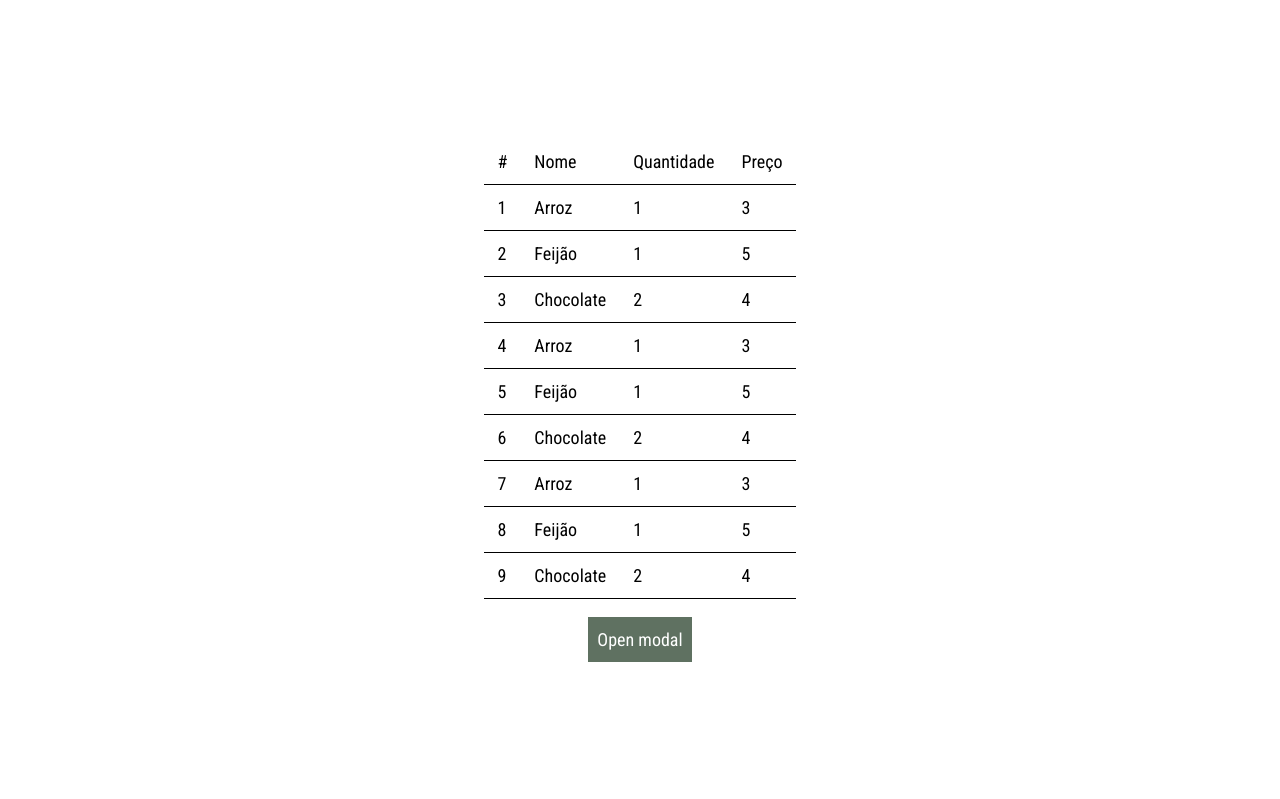
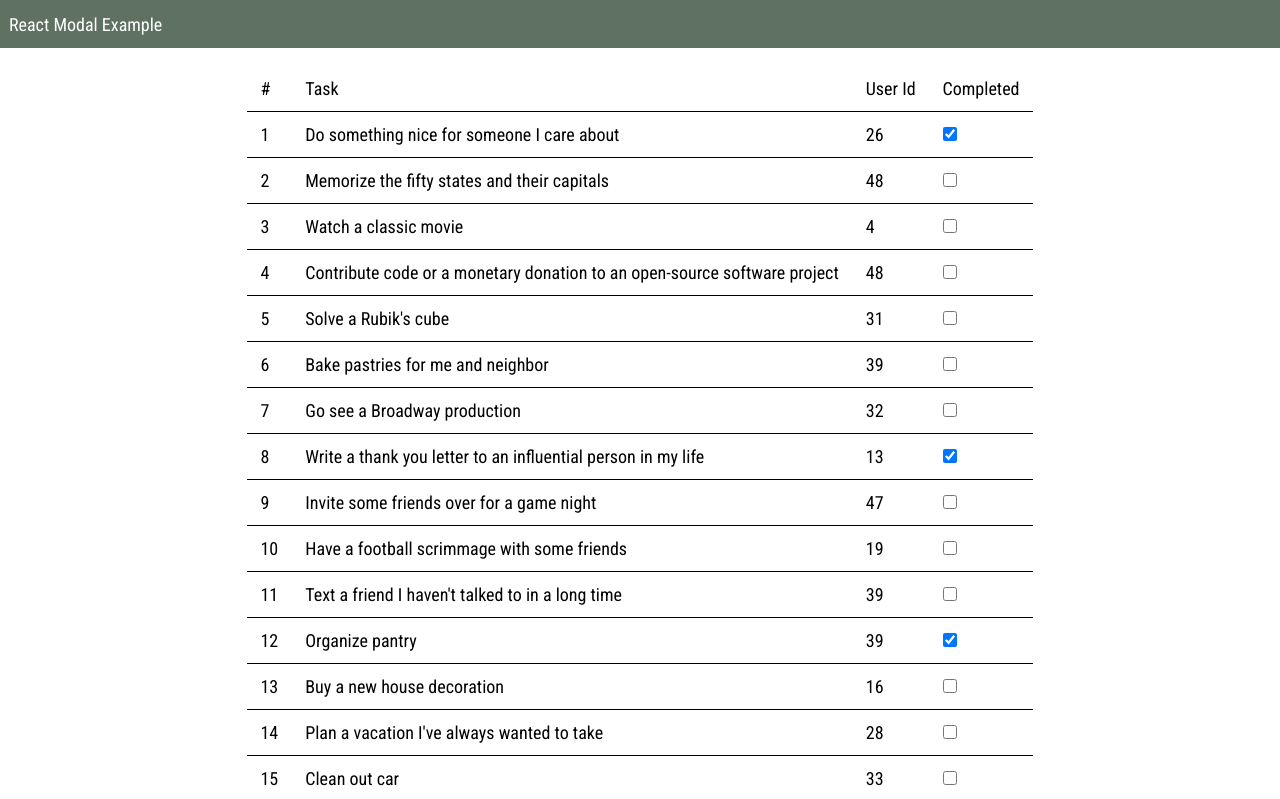
Before and after one commit to kalninandre/React-Modal, a React (Vite) app: page / in a window 1280 px wide. Shown: the top 799 px of the page. Built offline with nearby package versions, Linux system fonts and the light colour scheme.

Commit message:
- Data.json added
- Body scroll hotfixes

- Better layout and performance

```diff
--- /dev/null
+++ b/src/assets/data.json
@@ -0,0 +1,42 @@
+[
+	{ "id": 1, "todo": "Do something nice for someone I care about", "completed": true, "userId": 26 },
+	{ "id": 2, "todo": "Memorize the fifty states and their capitals", "completed": false, "userId": 48 },
+	{ "id": 3, "todo": "Watch a classic movie", "completed": false, "userId": 4 },
+	{
+		"id": 4,
+		"todo": "Contribute code or a monetary donation to an open-source software project",
+		"completed": false,
+		"userId": 48
+	},
+	{ "id": 5, "todo": "Solve a Rubik's cube", "completed": false, "userId": 31 },
+	{ "id": 6, "todo": "Bake pastries for me and neighbor", "completed": false, "userId": 39 },
+	{ "id": 7, "todo": "Go see a Broadway production", "completed": false, "userId": 32 },
+	{
+		"id": 8,
+		"todo": "Write a thank you letter to an influential person in my life",
+		"completed": true,
+		"userId": 13
+	},
+	{ "id": 9, "todo": "Invite some friends over for a game night", "completed": false, "userId": 47 },
+	{ "id": 10, "todo": "Have a football scrimmage with some friends", "completed": false, "userId": 19 },
+	{ "id": 11, "todo": "Text a friend I haven't talked to in a long time", "completed": false, "userId": 39 },
+	{ "id": 12, "todo": "Organize pantry", "completed": true, "userId": 39 },
+	{ "id": 13, "todo": "Buy a new house decoration", "completed": false, "userId": 16 },
+	{ "id": 14, "todo": "Plan a vacation I've always wanted to take", "completed": false, "userId": 28 },
+	{ "id": 15, "todo": "Clean out car", "completed": false, "userId": 33 },
+	{ "id": 16, "todo": "Draw and color a Mandala", "completed": true, "userId": 24 },
+	{ "id": 17, "todo": "Create a cookbook with favorite recipes", "completed": false, "userId": 1 },
+	{ "id": 18, "todo": "Bake a pie with some friends", "completed": false, "userId": 1 },
+	{ "id": 19, "todo": "Create a compost pile", "completed": true, "userId": 5 },
+	{ "id": 20, "todo": "Take a hike at a local park", "completed": true, "userId": 43 },
+	{ "id": 21, "todo": "Take a class at local community center that interests you", "completed": false, "userId": 22 },
+	{ "id": 22, "todo": "Research a topic interested in", "completed": false, "userId": 4 },
+	{ "id": 23, "todo": "Plan a trip to another country", "completed": true, "userId": 37 },
+	{ "id": 24, "todo": "Improve touch typing", "completed": false, "userId": 45 },
+	{ "id": 25, "todo": "Learn Express.js", "completed": false, "userId": 49 },
+	{ "id": 26, "todo": "Learn calligraphy", "completed": false, "userId": 50 },
+	{ "id": 27, "todo": "Have a photo session with some friends", "completed": false, "userId": 14 },
+	{ "id": 28, "todo": "Go to the gym", "completed": false, "userId": 15 },
+	{ "id": 29, "todo": "Make own LEGO creation", "completed": false, "userId": 30 },
+	{ "id": 30, "todo": "Take cat on a walk", "completed": false, "userId": 15 }
+]
--- a/src/components/Modal/Action.tsx
+++ b/src/components/Modal/Action.tsx
@@ -1,5 +1,7 @@
 import { tv } from 'tailwind-variants';
 import { twMerge } from 'tailwind-merge';
+
+import { useModal } from '@components/Modal/Root';
 
 type ModalActionProps = React.ButtonHTMLAttributes<HTMLButtonElement> & {
 	children: React.ReactNode;
@@ -23,11 +25,13 @@ const button = tv({
 });
 
 const Action = ({ children, color, className, ...props }: ModalActionProps) => {
+	const { setIsOpen } = useModal();
+
 	if (className && className.includes('close-modal')) {
 		setTimeout(() => {
 			jQuery('button.close-modal').on('click', function () {
 				jQuery(this).off('click');
-				jQuery('.backdrop').trigger('click');
+				setIsOpen(false);
 			});
 		});
 	}
--- a/src/components/Modal/Root.tsx
+++ b/src/components/Modal/Root.tsx
@@ -1,15 +1,30 @@
-import { useState } from 'react';
+import React, { useContext, useState } from 'react';
+
+import useScreen from '@components/hooks/useScreen';
 
 import './modal.scss';
 
 type ModalRootProps = {
 	children: React.ReactNode[];
-	width: number;
-	height: number;
+	width: string;
+	height: string;
 };
+
+type ModalContextValue = {
+	isOpen: boolean;
+	setIsOpen: React.Dispatch<React.SetStateAction<boolean>>;
+};
+
+const ModalContext = React.createContext<ModalContextValue>({} as ModalContextValue);
 
 const Root = ({ width, height, children }: ModalRootProps) => {
 	const [isOpen, setIsOpen] = useState(false);
+
+	if (isOpen) {
+		document.querySelector('body')?.classList.add('modal-is-open');
+	} else {
+		document.querySelector('body')?.classList.remove('modal-is-open');
+	}
 
 	let trigger, content;
 
@@ -18,15 +33,32 @@ const Root = ({ width, height, children }: ModalRootProps) => {
 		else content = item;
 	});
 
+	const { isMobile, isTablet, isNotebook } = useScreen();
+	if (isMobile) {
+		width = '90%';
+		height = '85%';
+	} else if (isTablet) {
+		width = '80%';
+		height = '85%';
+	} else if (isNotebook) {
+		if (parseInt(width as string) * 2 < 60) width = '60%';
+		height = '85%';
+	}
+
+	const ModalContextValue = {
+		isOpen,
+		setIsOpen,
+	};
+
 	return (
-		<>
+		<ModalContext.Provider value={ModalContextValue}>
 			<div onClick={() => setIsOpen(true)}>{trigger}</div>
 			{isOpen && (
 				<div className='backdrop' onClick={() => setIsOpen(false)}>
 					<div className='backdrop-centralizer'>
 						<div
 							className='modal-container'
-							style={{ width, height }}
+							style={{ '--modal-width': width, '--modal-height': height } as React.CSSProperties}
 							onClick={event => event.stopPropagation()}
 						>
 							<div className='modal-closer'>
@@ -37,8 +69,13 @@ const Root = ({ width, height, children }: ModalRootProps) => {
 					</div>
 				</div>
 			)}
-		</>
+		</ModalContext.Provider>
 	);
 };
 
+// eslint-disable-next-line react-refresh/only-export-components
+export const useModal = () => {
+	return useContext(ModalContext);
+};
+
 export default Root;
--- a/src/components/Modal/modal.scss
+++ b/src/components/Modal/modal.scss
@@ -1,11 +1,12 @@
 .backdrop {
-	position: absolute;
+	position: fixed;
 	top: 0px;
 	left: 0px;
+
 	width: 100vw;
 	height: 100vh;
+
 	background-color: rgba(0, 0, 0, 0.6);
-	overflow: hidden;
 	z-index: 10;
 }
 
@@ -21,11 +22,15 @@
 		background-color: var(--white);
 		border-radius: 6px;
 
+		width: var(--modal-width);
+		height: var(--modal-height);
+
 		.modal-closer {
 			position: absolute;
 			color: white;
-			top: 6px;
+			top: 0px;
 			right: 0px;
+			padding: 8px 0px;
 		}
 	}
 }
@@ -89,3 +94,8 @@
 		border-bottom-right-radius: 4px;
 	}
 }
+
+// Removes body scroll when modal is open
+body.modal-is-open {
+	overflow-y: hidden;
+}
--- /dev/null
+++ b/src/components/hooks/useScreen.tsx
@@ -0,0 +1,35 @@
+import { useState, useEffect } from 'react';
+
+const delay = 500;
+
+const useScreen = () => {
+	const [screen, setScreen] = useState(window.innerWidth);
+
+	const isMobile = screen <= 768;
+	const isTablet = screen > 768 && screen <= 1024;
+	const isNotebook = screen > 1024 && screen <= 1440;
+
+	useEffect(() => {
+		const resize = () => {
+			setScreen(window.innerWidth);
+		};
+		let timeout = setTimeout(resize, delay);
+
+		window.addEventListener('resize', function () {
+			if (typeof timeout != 'undefined' || timeout != null) clearTimeout(timeout);
+			timeout = setTimeout(resize, delay);
+		});
+
+		return () => {
+			window.removeEventListener('resize', resize);
+		};
+	}, []);
+
+	return {
+		isMobile,
+		isTablet,
+		isNotebook,
+	};
+};
+
+export default useScreen;
--- a/src/routes/App.tsx
+++ b/src/routes/App.tsx
@@ -1,75 +1,23 @@
-import { useState } from 'react';
 import { Modal } from '../components/Index';
+import json from '../assets/data.json';
 
 function App() {
-	const [data] = useState([
-		{
-			id: 1,
-			name: 'Arroz',
-			quantity: 1,
-			price: 3,
-		},
-		{
-			id: 2,
-			name: 'Feijão',
-			quantity: 1,
-			price: 5,
-		},
-		{
-			id: 3,
-			name: 'Chocolate',
-			quantity: 2,
-			price: 4,
-		},
-		{
-			id: 4,
-			name: 'Arroz',
-			quantity: 1,
-			price: 3,
-		},
-		{
-			id: 5,
-			name: 'Feijão',
-			quantity: 1,
-			price: 5,
-		},
-		{
-			id: 6,
-			name: 'Chocolate',
-			quantity: 2,
-			price: 4,
-		},
-		{
-			id: 7,
-			name: 'Arroz',
-			quantity: 1,
-			price: 3,
-		},
-		{
-			id: 8,
-			name: 'Feijão',
-			quantity: 1,
-			price: 5,
-		},
-		{
-			id: 9,
-			name: 'Chocolate',
-			quantity: 2,
-			price: 4,
-		},
-	]);
+	const data = json;
 
 	return (
 		<>
-			<div className='w-screen h-screen'>
-				<div className='flex flex-col justify-center items-center h-full'>
+			<header className='flex items-center w-full h-[48px] bg-green text-white p-2'>
+				<div>React Modal Example</div>
+			</header>
+			<div className='min-w-[100%] min-h-[100%] mt-4'>
+				<div className='flex flex-col justify-center items-center'>
 					<table>
 						<thead>
 							<tr className='border-b'>
 								<td>#</td>
-								<td>Nome</td>
-								<td>Quantidade</td>
-								<td>Preço</td>
+								<td>Task</td>
+								<td>User Id</td>
+								<td>Completed</td>
 							</tr>
 						</thead>
 
@@ -78,9 +26,15 @@ function App() {
 								return (
 									<tr className='border-b' key={index}>
 										<td>{i.id}</td>
-										<td>{i.name}</td>
-										<td>{i.quantity}</td>
-										<td>{i.price}</td>
+										<td>{i.todo}</td>
+										<td>{i.userId}</td>
+										<td>
+											<input
+												className='w-[14px] h-[14px]'
+												type='checkbox'
+												defaultChecked={i.completed}
+											/>
+										</td>
 									</tr>
 								);
 							})}
@@ -88,18 +42,19 @@ function App() {
 					</table>
 
 					<div className='flex mt-4'>
-						<Modal.Root width={640} height={440}>
+						<Modal.Root width={'1024px'} height={'768px'}>
 							<button className='trigger bg-green text-white p-2'>Open modal</button>
 							<Modal.Container>
-								<Modal.Header>Título do Modal</Modal.Header>
+								<Modal.Header>Modal Header</Modal.Header>
 								<Modal.Content>
+									<div className='flex justify-center'>
 										<table>
 											<thead>
 												<tr className='border-b'>
 													<td>#</td>
-												<td>Nome</td>
-												<td>Quantidade</td>
-												<td>Preço</td>
+													<td>Task</td>
+													<td>User Id</td>
+													<td>Completed</td>
 												</tr>
 											</thead>
 
@@ -108,29 +63,39 @@ function App() {
 													return (
 														<tr className='border-b' key={index}>
 															<td>{i.id}</td>
-														<td>{i.name}</td>
-														<td>{i.quantity}</td>
-														<td>{i.price}</td>
+															<td>{i.todo}</td>
+															<td>{i.userId}</td>
+															<td>
+																<input
+																	className='w-[14px] h-[14px]'
+																	type='checkbox'
+																	defaultChecked={i.completed}
+																/>
+															</td>
 														</tr>
 													);
 												})}
 											</tbody>
 										</table>
+									</div>
 								</Modal.Content>
 								<Modal.Actions>
-									<Modal.Action color='blue'>Ação</Modal.Action>
-									<Modal.Action color='red'>Cancelar</Modal.Action>
+									<Modal.Action className='close-modal'>Close</Modal.Action>
+									<Modal.Action color='red'>Cancel</Modal.Action>
+									<Modal.Action color='green'>Action</Modal.Action>
 									<Modal.Action onClick={() => console.log('Hello World')} color='yellow'>
 										Continuar
 									</Modal.Action>
-									<Modal.Action className='close-modal'>Fechar</Modal.Action>
 								</Modal.Actions>
-								<Modal.Footer>Footer</Modal.Footer>
+								<Modal.Footer>Modal Footer</Modal.Footer>
 							</Modal.Container>
 						</Modal.Root>
 					</div>
 				</div>
 			</div>
+			<footer className='flex items-center w-full h-[48px] bg-green text-white p-2 mt-4'>
+				<div>React Modal Footer</div>
+			</footer>
 		</>
 	);
 }
```
Lines whose indentation alone changed are shown as unchanged.
